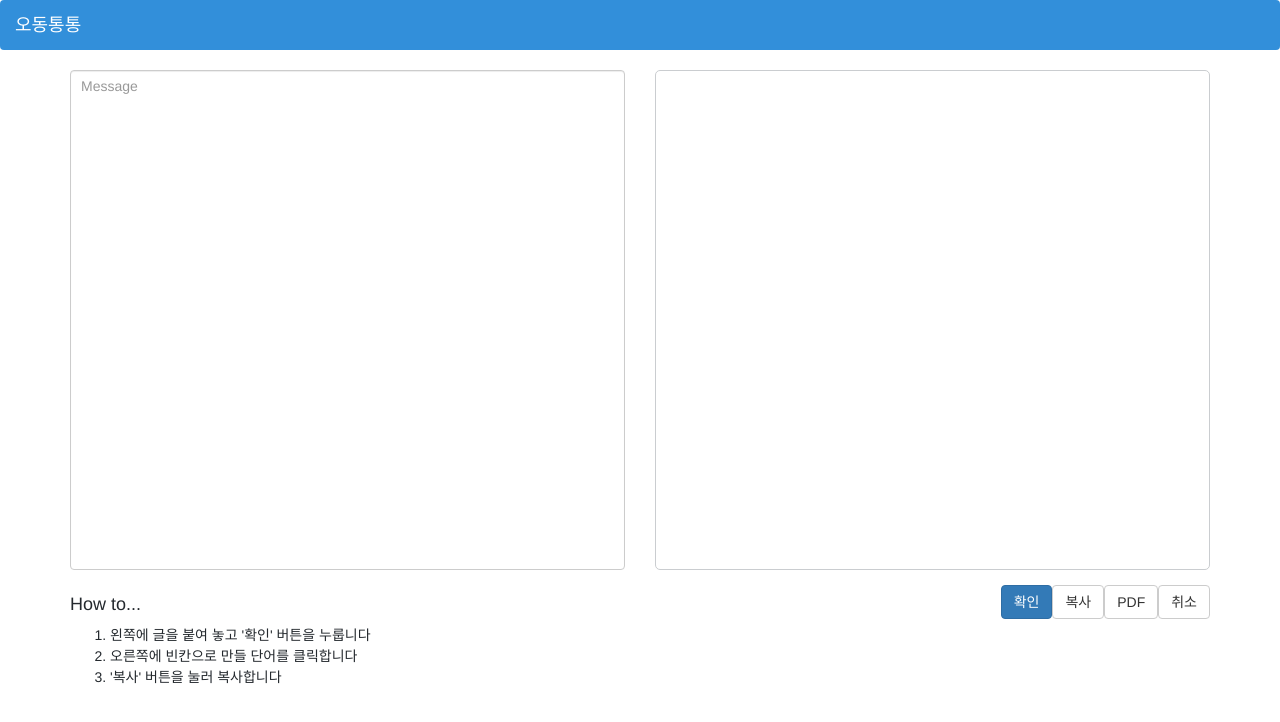
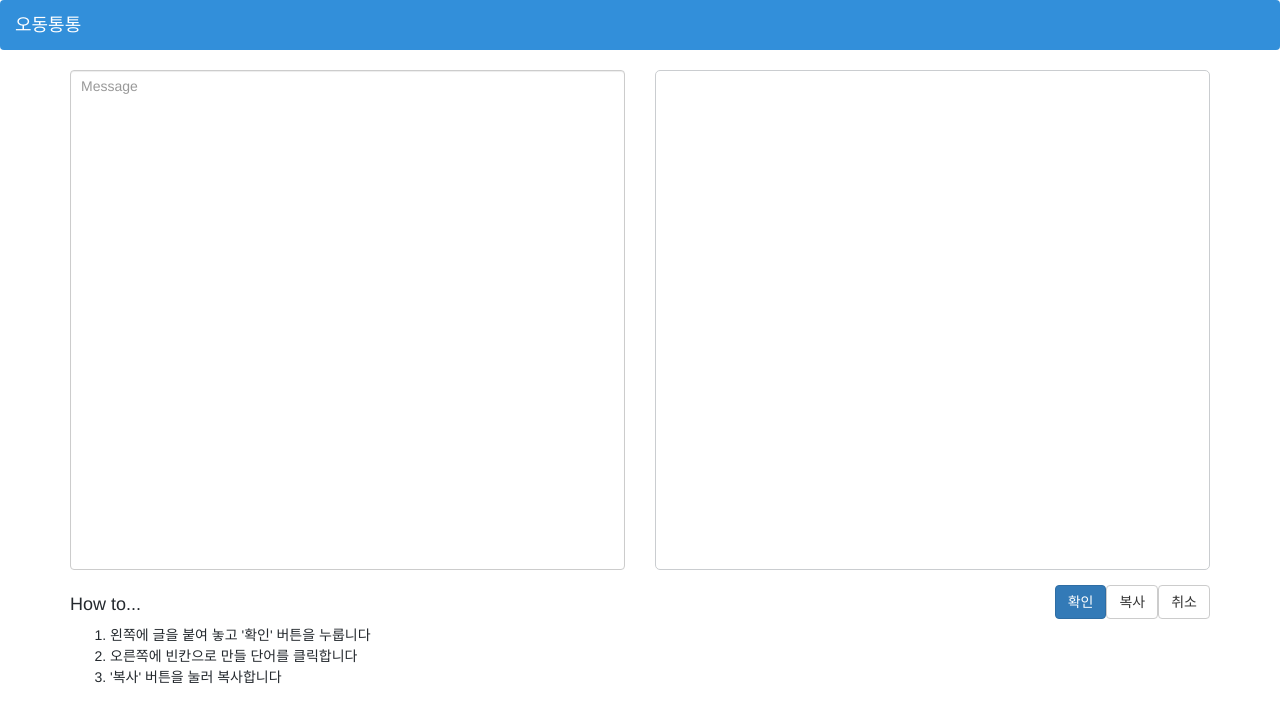
Before and after one commit to woosungchu/odototo-vue, a Vue app: page /#/Blank in a window 1280 px wide. Shown: the top 722 px of the page. Built offline with nearby package versions, Linux system fonts and the light colour scheme.

Commit message:
remove pdf

```diff
--- a/src/components/blank/Converter.vue
+++ b/src/components/blank/Converter.vue
@@ -16,7 +16,6 @@
       <span id="blank-msg" class="message" style="display:none;">복사 완료</span>
       <a class="btn btn-primary" v-on:click="convert">확인</a>
       <a class="btn btn-default" v-on:click="copy">복사</a>
-      <a class="btn btn-default" v-on:click="pdf">PDF</a>
       <a class="btn btn-default" v-on:click="cancel">취소</a>
     </div>
   </div>
@@ -70,7 +69,6 @@ export default {
       }
 
 	  },
-    pdf(){alert('pdf')},
     cancel(){
       let textarea = this.$el.querySelector('textarea'),
           editor = this.$el.querySelector('#blank-editor');
@@ -81,7 +79,7 @@ export default {
   	lenBytes(s,b,i,c){
   	  for(b=i=0;c=s.charCodeAt(i++);b+=c>>11?3:c>>7?2:1);
   	  return b
-	},
+  	}
   }
 }
 </script>
```
Also changed, not shown: 1 other file (tests, documents, lock files or other folders). Lines whose indentation alone changed are shown as unchanged.
